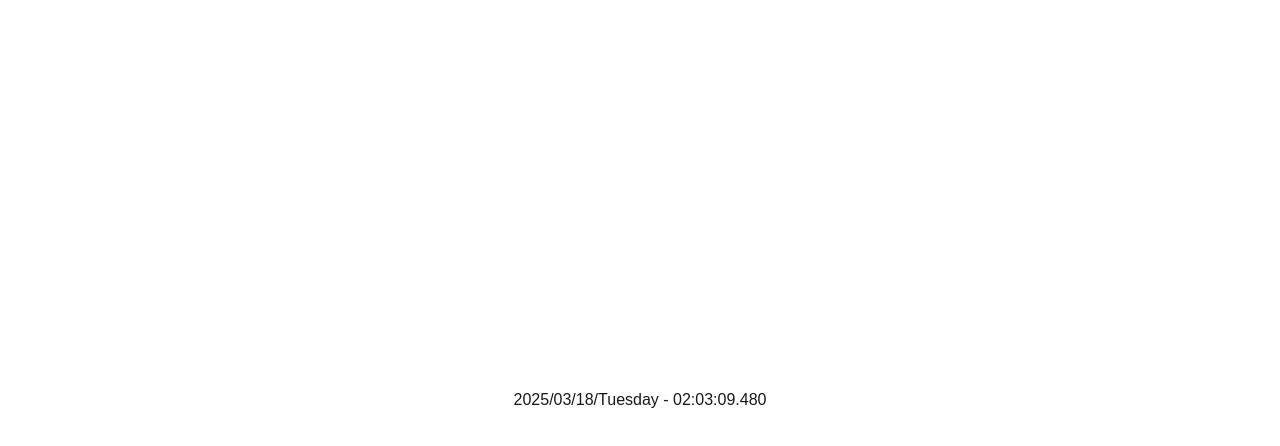
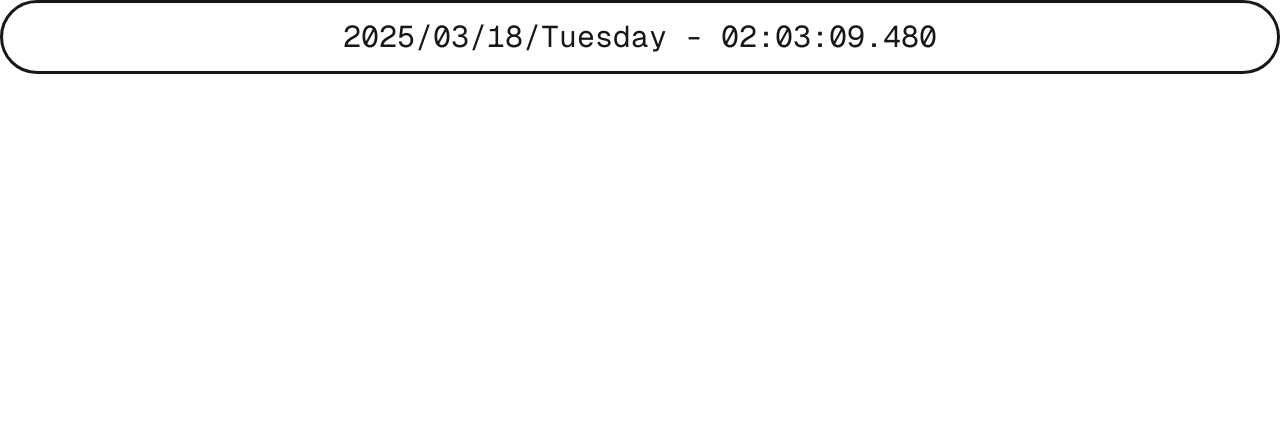
Before and after one commit to grammar2642/divinf, a Next.js app: page / in a window 1280 px wide. Shown: the top 446 px of the page. Built offline with nearby package versions, Linux system fonts and the light colour scheme.

Commit message:
timehead

```diff
--- a/src/app/page.tsx
+++ b/src/app/page.tsx
@@ -4,8 +4,10 @@ import Clock from "@/components/Clock"
 
 export default function Home() {
   return (
-    <main className="flex items-center justify-center h-screen">
+    <main className="font-mono">
+      <div className="text-3xl text-center item-center border-3 rounded-full p-4">
       <Clock />
+      </div>
     </main>
   )
 }
```
